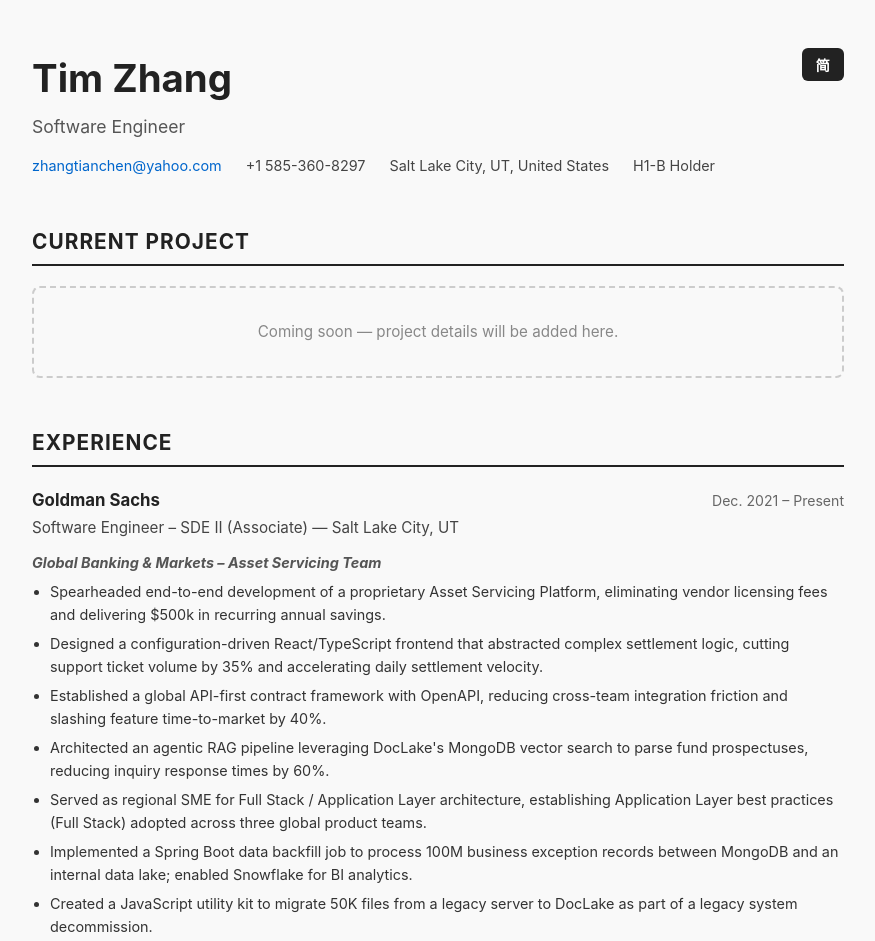
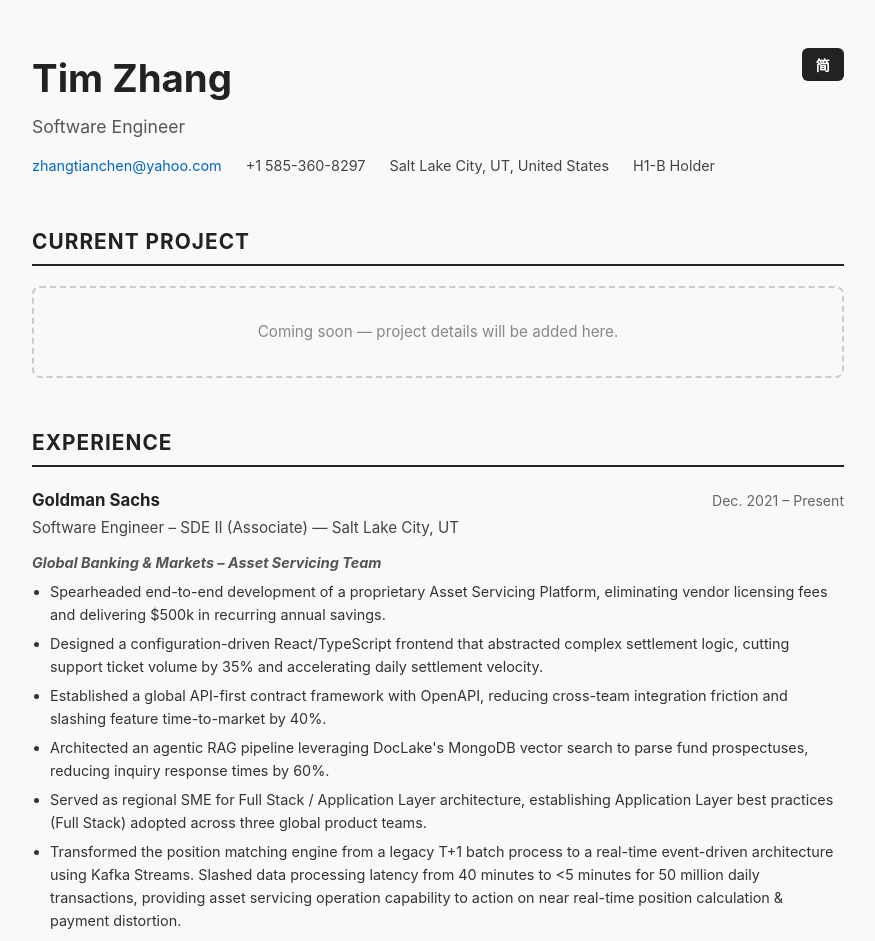
Before and after one commit to timzhangRepo/myportfolio, a React (Vite) app: page / in a window 1280 px wide. Shown: the top 941 px of the page, without its empty margins (202-1077 px from the left). Built offline with nearby package versions, Linux system fonts and the light colour scheme.

Commit message:
Re-add Kafka Streams position matching bullet (EN/ZH)

```diff
--- a/src/data/resume.ts
+++ b/src/data/resume.ts
@@ -24,6 +24,7 @@
             "Established a global API-first contract framework with OpenAPI, reducing cross-team integration friction and slashing feature time-to-market by 40%.",
             "Architected an agentic RAG pipeline leveraging DocLake's MongoDB vector search to parse fund prospectuses, reducing inquiry response times by 60%.",
             "Served as regional SME for Full Stack / Application Layer architecture, establishing Application Layer best practices (Full Stack) adopted across three global product teams.",
+            "Transformed the position matching engine from a legacy T+1 batch process to a real-time event-driven architecture using Kafka Streams. Slashed data processing latency from 40 minutes to <5 minutes for 50 million daily transactions, providing asset servicing operation capability to action on near real-time position calculation & payment distortion.",
             "Implemented a Spring Boot data backfill job to process 100M business exception records between MongoDB and an internal data lake; enabled Snowflake for BI analytics.",
             "Created a JavaScript utility kit to migrate 50K files from a legacy server to DocLake as part of a legacy system decommission.",
           ],
@@ -55,6 +56,7 @@
             "建立基于 OpenAPI 的全球 API 优先合约框架，解耦前后端开发周期，将功能上线时间缩短 40%。",
             "架构智能 RAG 管道，利用 DocLake 的 MongoDB 向量搜索解析复杂基金招募说明书，使运营团队实现自然语言查询，将查询响应时间缩短 60%。",
             "担任 SLC 办公室全栈架构 SME，主导制定 Application Layer 可扩展工程规范，并在三个全球产品团队中落地推广。",
+            "将持仓匹配引擎从传统 T+1 批处理改造为基于 Kafka Streams 的实时事件驱动架构，将 5000 万日交易的数据处理延迟从 40 分钟降至 5 分钟以内，为资产服务运营团队提供近实时持仓计算与支付异常处理能力。",
             "使用 Spring Boot 和 Java 实现数据回填任务，处理 MongoDB 与内部数据湖之间的 1 亿条业务异常记录，并启用 Snowflake 支持商业智能分析。",
             "创建 JavaScript 工具包，将 5 万个文件从外部遗留服务器迁移至 DocLake，作为遗留系统退役的一部分。",
           ],
```
